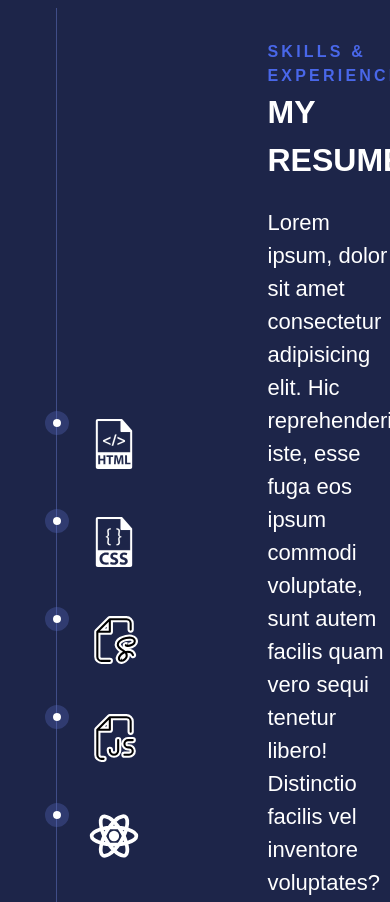
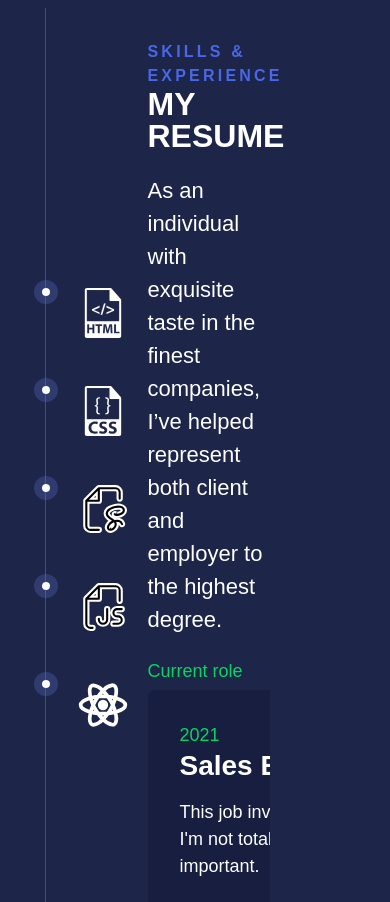
Before and after one commit to DeenoDev/Resume-Page, a plain HTML site: page index.html in a window 390 px wide. Shown: the top 902 px of the page. Drawn offline with Linux system fonts and the light colour scheme; a small style sheet from the web is missing.

Commit message:
Fixed a few responsive issues with the main-grid clamp property.

```diff
--- a/index.html
+++ b/index.html
@@ -16,7 +16,8 @@
         <main>
             <p class="eyebrow">Skills & Experience</p>
             <h1 class="page-title">My Resume</h1>
-            <p class="intro">Lorem ipsum, dolor sit amet consectetur adipisicing elit. Hic reprehenderit iste, esse fuga eos ipsum commodi voluptate, sunt autem facilis quam vero sequi tenetur libero! Distinctio facilis vel inventore voluptates?</p>
+            <p class="intro">As an individual with exquisite taste in the finest companies, I’ve
+                helped represent both client and employer to the highest degree.</p>
 
             <div class="job-experience">
 
--- a/style.css
+++ b/style.css
@@ -57,7 +57,7 @@ body{
 
 .main-grid{
     display: grid;
-    grid-template-columns: 15rem 1fr;
+    grid-template-columns: clamp(7.5rem, 20vw, 15rem) 1fr;
     gap: 5vw;
     grid-auto-flow: dense;
     align-items: center;
@@ -74,6 +74,8 @@ main{
 aside{
     grid-column: 1;
     align-self: stretch;
+    display: flex;
+    justify-content: end;
 }
 
 .eyebrow {
@@ -89,6 +91,7 @@ aside{
     font-size: var(--fs-700);
     text-transform: uppercase;
     margin: 0;
+    line-height: 1;
 
 }
 
@@ -177,7 +180,7 @@ aside{
     border-left: 1px solid var(--clr-primary-300);
     padding: 0;
     height: 100%;
-    margin-left: clamp(3rem, 10vw, 10rem) !important;
+    /* margin-left: clamp(3rem, 10vw, 10rem) !important; */
     margin: 0;
     list-style: none;
     display: grid;
```
